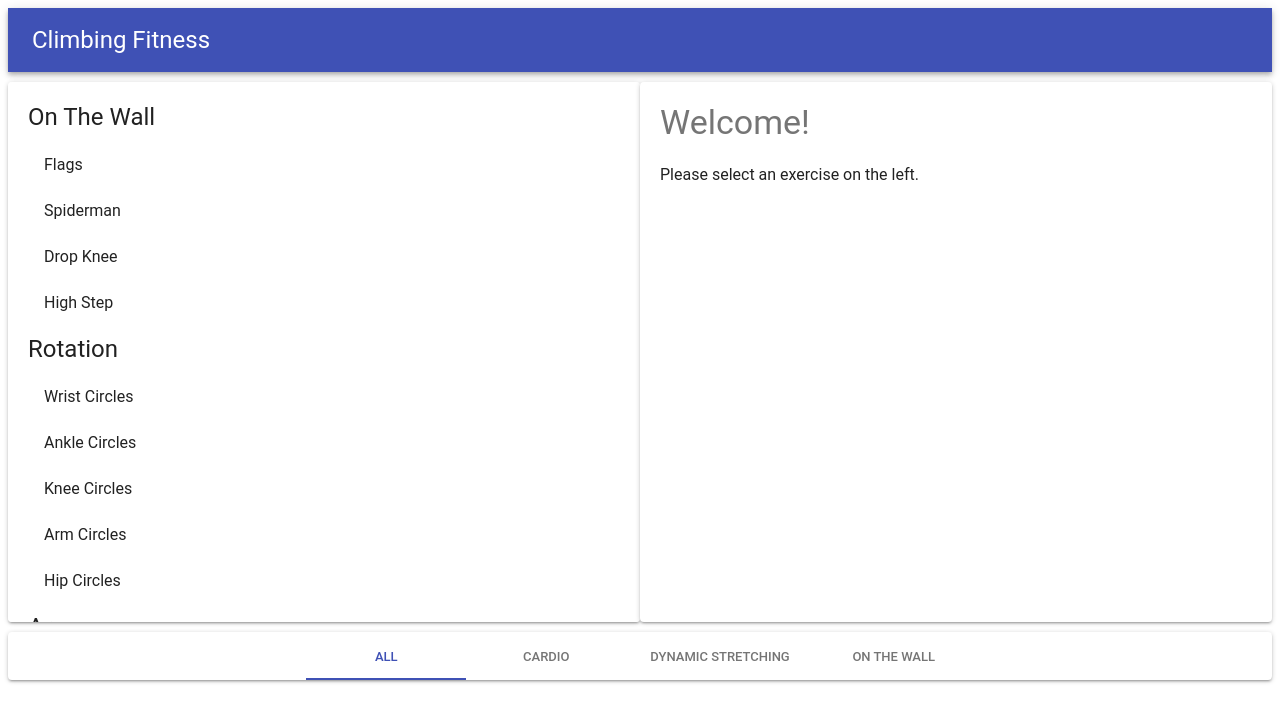
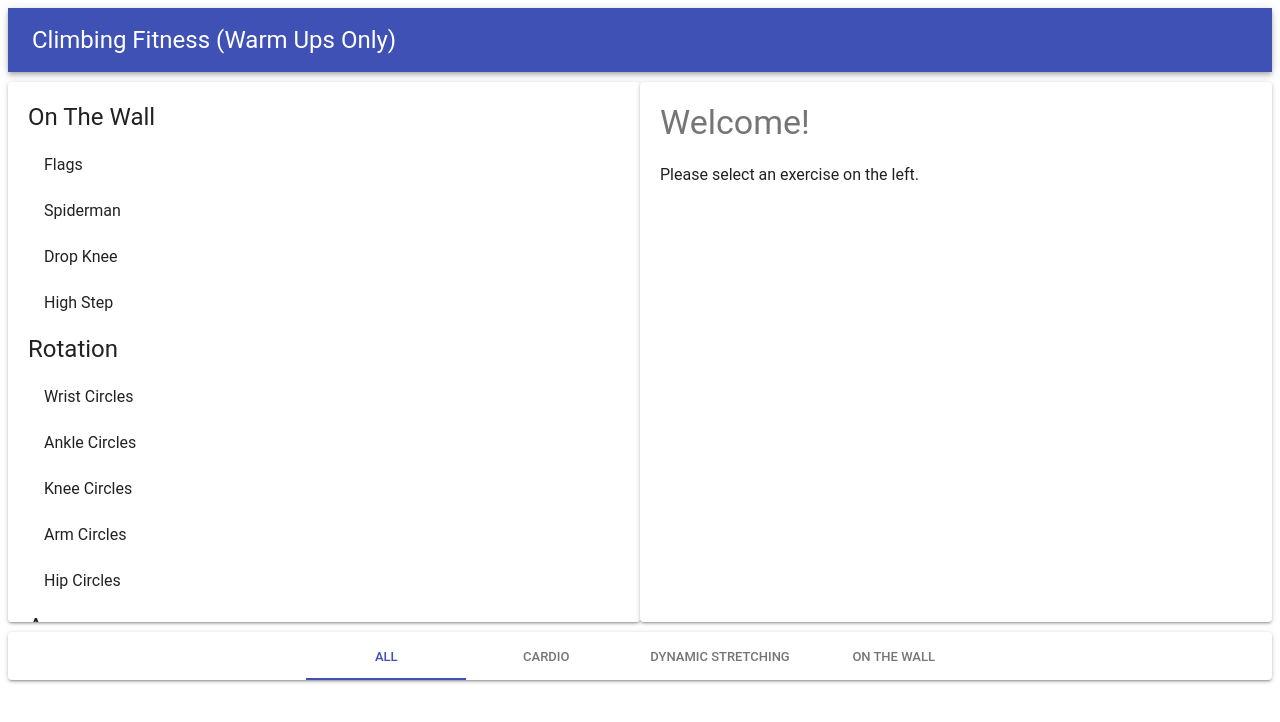
Before and after one commit to benihime1458/climbing-exercises, a React app: page / in a window 1280 px wide. Shown: the top 722 px of the page. Built offline with nearby package versions, Linux system fonts and the light colour scheme; the HTML template or start-up script is replaced by a standard one.

Commit message:
update to reflect warm ups only progress of app

```diff
--- a/client/src/Components/Layouts/Header.jsx
+++ b/client/src/Components/Layouts/Header.jsx
@@ -5,7 +5,7 @@ export default props =>
   <AppBar position='static'>
     <Toolbar>
       <Typography variant='headline' color='inherit'>
-        Climbing Fitness
+        Climbing Fitness (Warm Ups Only)
       </Typography>
     </Toolbar>
   </AppBar>
```
